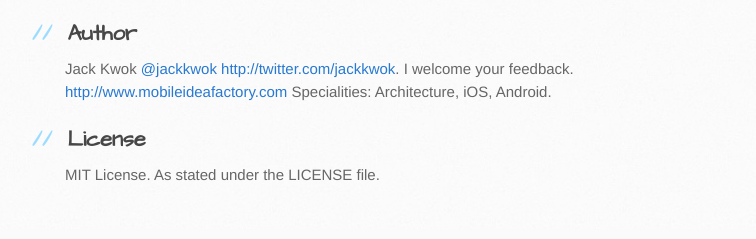
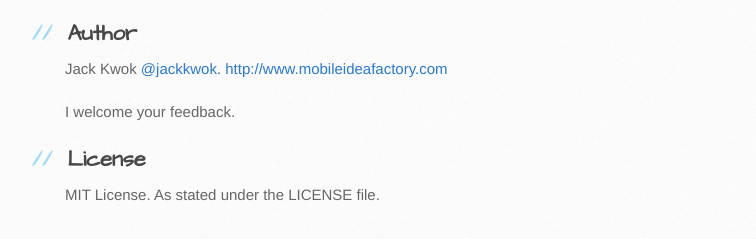
Before and after one commit to jackkwok/JKExpandTableView, a plain HTML site: page index.html in a window 1280 px wide. Shown: the part 2152-2391 px from the top of the page, without its empty margins (105-861 px from the left). Drawn offline with Linux system fonts and the light colour scheme.

```diff
--- a/index.html
+++ b/index.html
@@ -83,9 +83,10 @@
 <h2>
 <a name="author" class="anchor" href="#author"><span class="octicon octicon-link"></span></a>Author</h2>
 
-<p>Jack Kwok <a href="https://github.com/jackkwok" class="user-mention">@jackkwok</a> <a href="http://twitter.com/jackkwok">http://twitter.com/jackkwok</a>.  I welcome your feedback.
-<a href="http://www.mobileideafactory.com">http://www.mobileideafactory.com</a>
-Specialities: Architecture, iOS, Android.</p>
+<p>Jack Kwok <a href="http://twitter.com/jackkwok">@jackkwok</a>.
+<a href="http://www.mobileideafactory.com">http://www.mobileideafactory.com</a></p>
+
+<p>I welcome your feedback.</p>
 
 <h2>
 <a name="license" class="anchor" href="#license"><span class="octicon octicon-link"></span></a>License</h2>
```
Also changed, not shown: params.json (+1 -1 lines).
